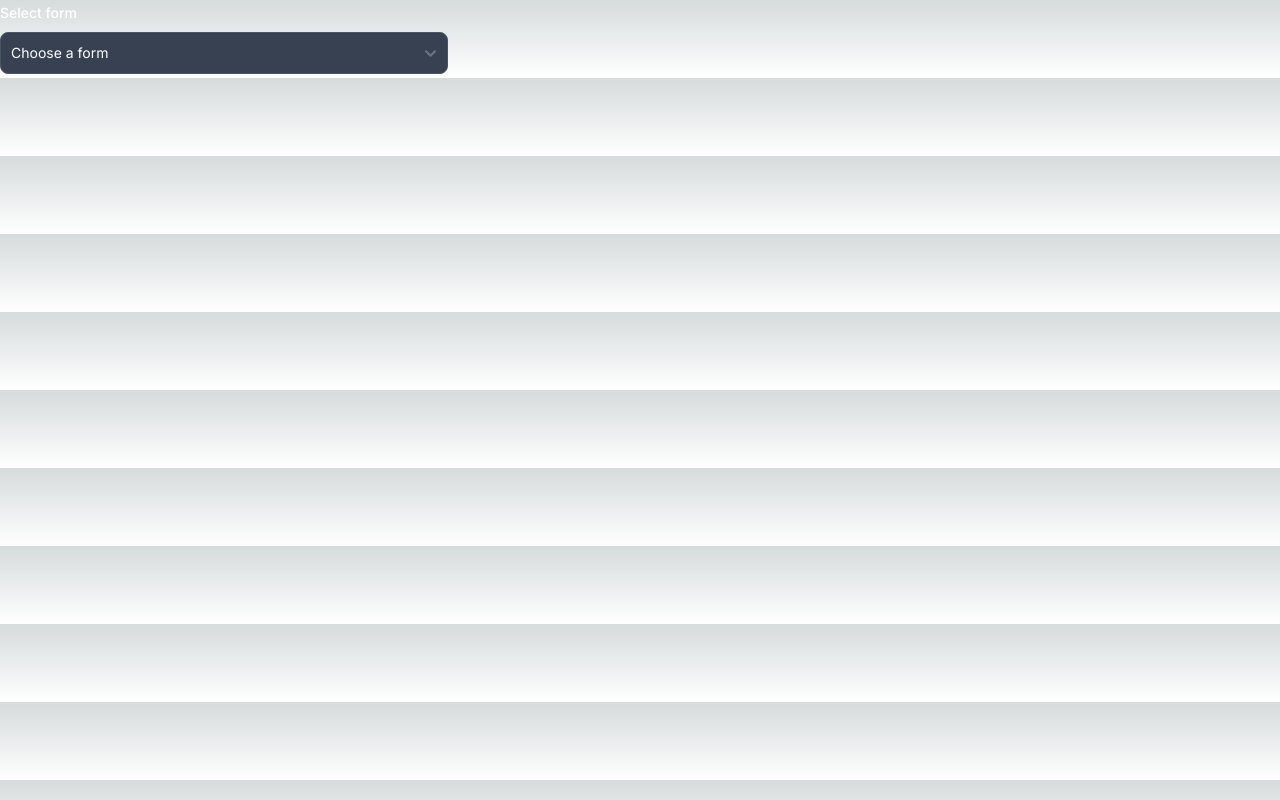
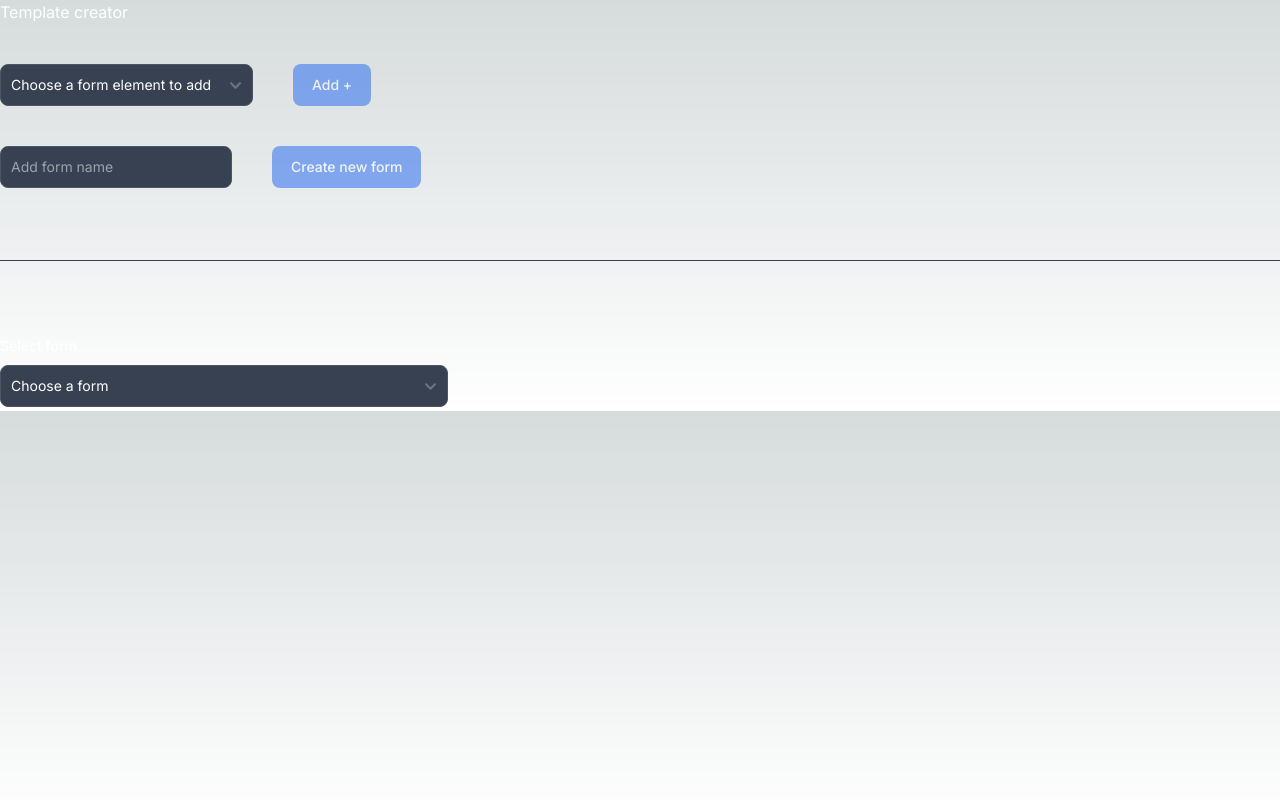
Before and after one commit to MZSTappointment/template-form-poc, a Next.js app: page / in a window 1280 px wide. Built offline with nearby package versions, Linux system fonts and the light colour scheme.

Commit message:
chore: create template form

```diff
--- a/app/page.tsx
+++ b/app/page.tsx
@@ -1,6 +1,6 @@
 "use client";
 
-import { Label, Select } from "flowbite-react";
+import { Label, Select, Button, TextInput } from "flowbite-react";
 import { useState } from "react";
 import { RenderForm } from "./components/RenderForm";
 
@@ -11,6 +11,7 @@ export enum FormElements {
 	Checkbox = "checkbox",
 	Toggle = "toggle",
 }
+const NOT_SELECTED = "not-selected";
 
 const state: State = {
 	forms: [
@@ -84,21 +85,61 @@ const state: State = {
 			],
 		},
 	],
-	templates: [],
+	templateElements: [],
 };
 
 export default function Home() {
-	const [selectedTemplate, setSelectedTemplate] =
-		useState<string>("not-selected");
+	const [selectedForm, setSelectedForm] = useState<string>(NOT_SELECTED);
+	const [selectedFormElement, setSelectedFormElement] =
+		useState<string>(NOT_SELECTED);
+	const [formName, setFormName] = useState("");
 	const [globalState, setGlobalState] = useState(state);
 	const selectedFormState = globalState.forms.find(
-		(f) => f.formId === selectedTemplate
+		(f) => f.formId === selectedForm
 	);
-	const selectedFormStateElements = selectedFormState?.formElements;
-	const selectedFormStateId = selectedFormState?.formId;
 
 	return (
-		<div className="flex align-middle flex-col">
+		<div className="flex align-middle flex-col gap-10">
+			<div className="text-base text-gray-900 dark:text-white">
+				Template creator
+			</div>
+			<div className="flex gap-10">
+				<Select
+					id="formElements"
+					required
+					onChange={(e) => {
+						setSelectedFormElement(e.target.value);
+					}}
+					value={selectedFormElement}
+				>
+					<option disabled value={NOT_SELECTED}>
+						Choose a form element to add
+					</option>
+					{Object.values(FormElements).map((value) => (
+						<option key={value} value={value}>
+							{value}
+						</option>
+					))}
+				</Select>
+				<Button color="blue" disabled={selectedFormElement === NOT_SELECTED}>
+					Add +
+				</Button>
+			</div>
+			<div className="flex gap-10">
+				<TextInput
+					value={formName}
+					onChange={(e) => setFormName(e.target.value)}
+					placeholder="Add form name"
+				/>
+				<Button
+					color="blue"
+					disabled={!formName || globalState.templateElements.length === 0}
+				>
+					Create new form
+				</Button>
+			</div>
+
+			<hr className="h-px my-8 bg-gray-200 border-0 dark:bg-gray-700" />
 			<div className="max-w-md mb-1">
 				<div className="mb-2 block">
 					<Label htmlFor="templates" value="Select form" />
@@ -107,11 +148,11 @@ export default function Home() {
 					id="templates"
 					required
 					onChange={(e) => {
-						setSelectedTemplate(e.target.value);
+						setSelectedForm(e.target.value);
 					}}
-					value={selectedTemplate}
+					value={selectedForm}
 				>
-					<option disabled value={"not-selected"}>
+					<option disabled value={NOT_SELECTED}>
 						Choose a form
 					</option>
 					{state.forms.map(({ formName, formId }, index) => {
@@ -147,7 +188,8 @@ type Template = {
 
 export type State = {
 	forms: Form[];
-	templates: Template[];
+	// templates: Template[];
+	templateElements: [];
 };
 
 type BaseFormElement = {
```
